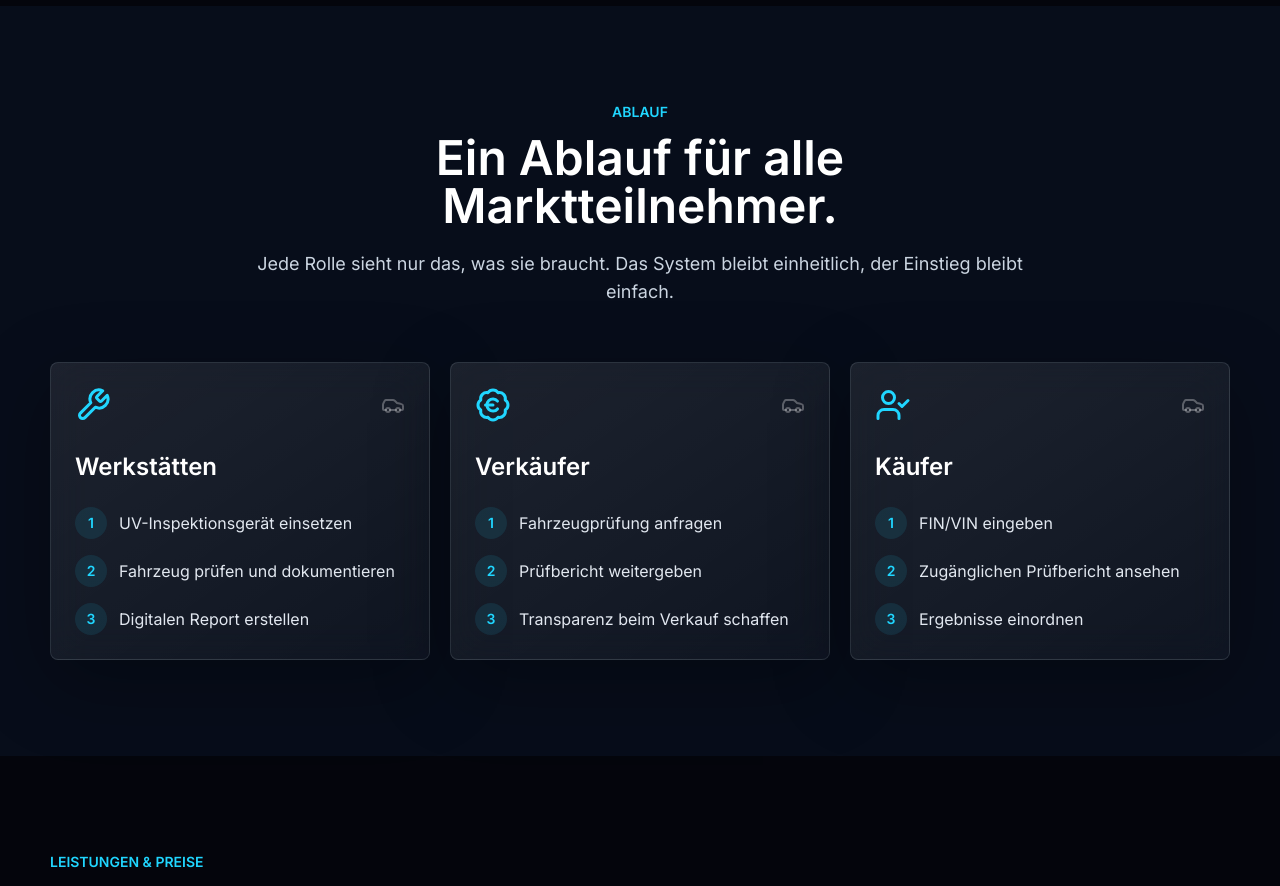
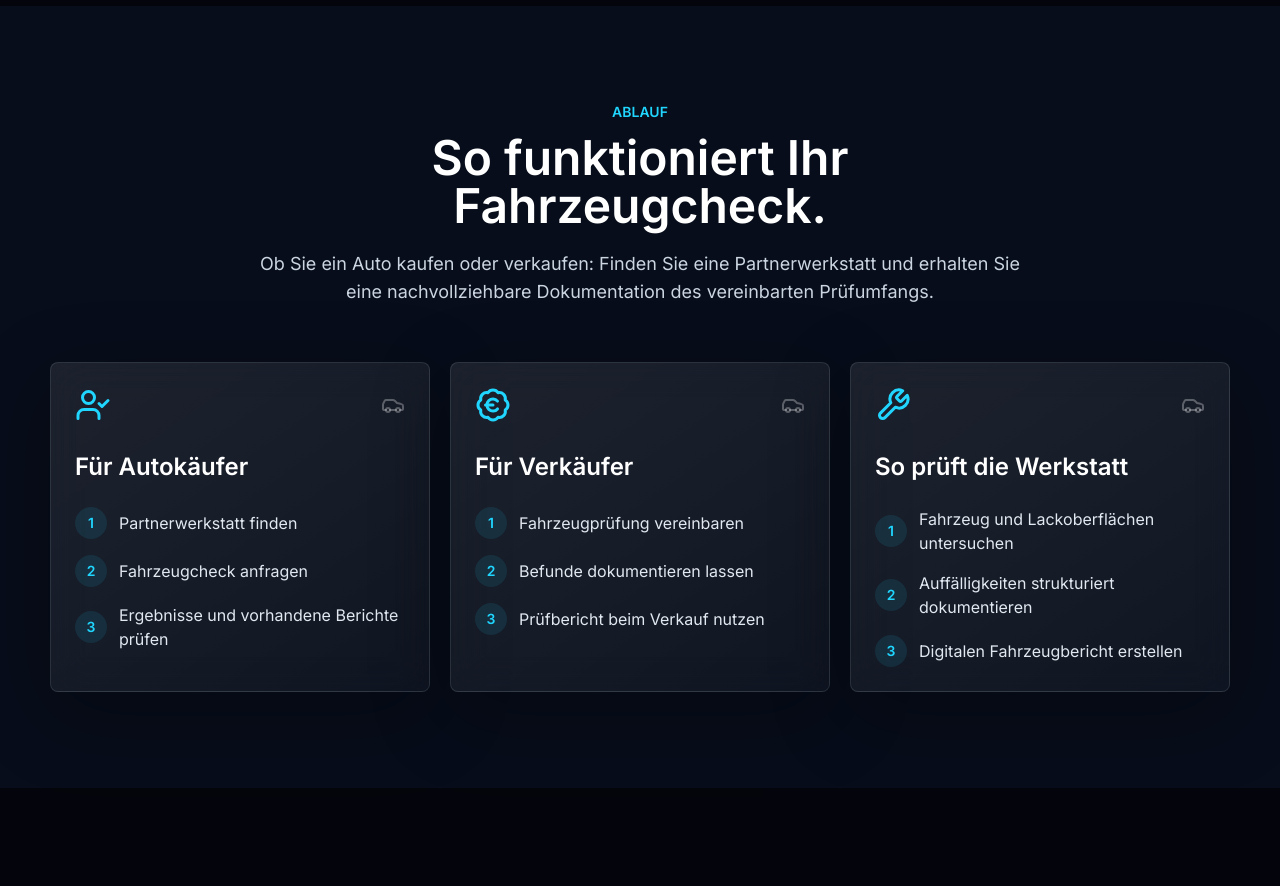
Before and after one commit to Diaa6969/luvipro-website, a Next.js app: page / in a window 1280 px wide. Shown: the part 4240-5126 px from the top of the page. Built offline with nearby package versions, Linux system fonts and the light colour scheme.

Commit message:
Put used-car buyers and sellers first in homepage inspection process instead of workshop equipment

```diff
--- a/src/components/sections/how-it-works.tsx
+++ b/src/components/sections/how-it-works.tsx
@@ -3,9 +3,9 @@ import { Reveal } from "@/components/ui/reveal";
 import { SectionHeading } from "@/components/ui/section-heading";
 
 const flows = [
-  { icon: Wrench, title: "Werkstätten", steps: ["UV-Inspektionsgerät einsetzen", "Fahrzeug prüfen und dokumentieren", "Digitalen Report erstellen"] },
-  { icon: BadgeEuro, title: "Verkäufer", steps: ["Fahrzeugprüfung anfragen", "Prüfbericht weitergeben", "Transparenz beim Verkauf schaffen"] },
-  { icon: UserCheck, title: "Käufer", steps: ["FIN/VIN eingeben", "Zugänglichen Prüfbericht ansehen", "Ergebnisse einordnen"] },
+  { icon: UserCheck, title: "Für Autokäufer", steps: ["Partnerwerkstatt finden", "Fahrzeugcheck anfragen", "Ergebnisse und vorhandene Berichte prüfen"] },
+  { icon: BadgeEuro, title: "Für Verkäufer", steps: ["Fahrzeugprüfung vereinbaren", "Befunde dokumentieren lassen", "Prüfbericht beim Verkauf nutzen"] },
+  { icon: Wrench, title: "So prüft die Werkstatt", steps: ["Fahrzeug und Lackoberflächen untersuchen", "Auffälligkeiten strukturiert dokumentieren", "Digitalen Fahrzeugbericht erstellen"] },
 ];
 
 export function HowItWorks() {
@@ -15,8 +15,8 @@ export function HowItWorks() {
         <Reveal>
           <SectionHeading
             eyebrow="Ablauf"
-            title="Ein Ablauf für alle Marktteilnehmer."
-            description="Jede Rolle sieht nur das, was sie braucht. Das System bleibt einheitlich, der Einstieg bleibt einfach."
+            title="So funktioniert Ihr Fahrzeugcheck."
+            description="Ob Sie ein Auto kaufen oder verkaufen: Finden Sie eine Partnerwerkstatt und erhalten Sie eine nachvollziehbare Dokumentation des vereinbarten Prüfumfangs."
             align="center"
           />
         </Reveal>
```
